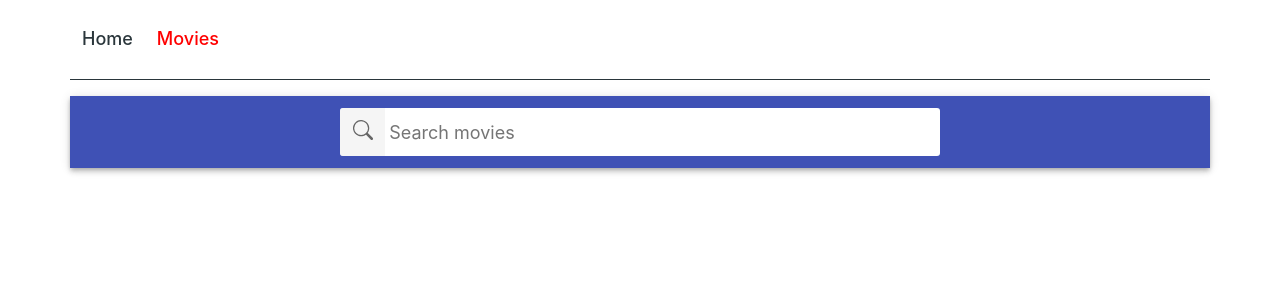
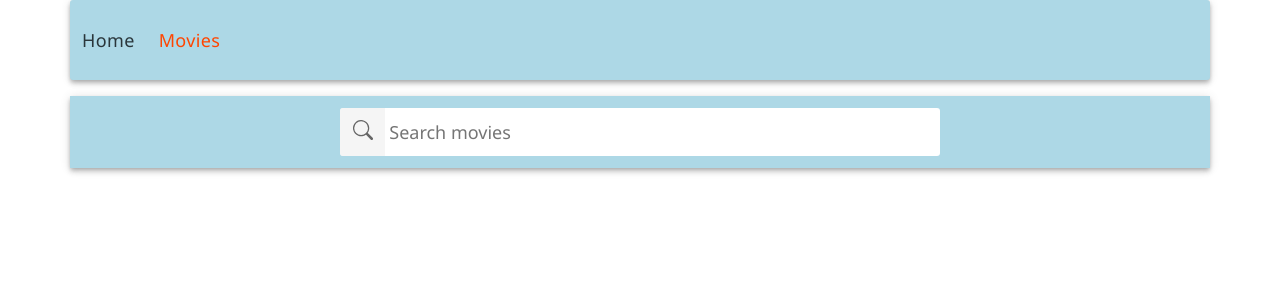
Before and after one commit to SergiusNahnoinyi/goit-react-hw-05-movies, a React (Create React App) app: page /movies in a window 1280 px wide. Shown: the top 300 px of the page. Built offline with nearby package versions, Linux system fonts and the light colour scheme.

Commit message:
Реализует нативные перменные браузера и сброс по селекторам тега

```diff
--- a/src/components/AppBar/AppBar.module.css
+++ b/src/components/AppBar/AppBar.module.css
@@ -4,5 +4,8 @@
   align-items: center;
   min-height: 80px;
   margin-bottom: 16px;
-  border-bottom: 1px solid #2a363b;
+  border-radius: 3px;
+  box-shadow: 0px 2px 4px -1px rgba(0, 0, 0, 0.2),
+    0px 4px 5px 0px rgba(0, 0, 0, 0.14), 0px 1px 10px 0px rgba(0, 0, 0, 0.12);
+  background-color: var(--secondary-background-color);
 }
--- a/src/components/Navigation/Navigation.module.css
+++ b/src/components/Navigation/Navigation.module.css
@@ -9,5 +9,5 @@
 
 .activeLink {
   composes: link;
-  color: red;
+  color: orangered;
 }
--- a/src/components/Searchbar/Searchbar.module.css
+++ b/src/components/Searchbar/Searchbar.module.css
@@ -12,7 +12,7 @@
   padding-top: 12px;
   padding-bottom: 12px;
   color: #fff;
-  background-color: #3f51b5;
+  background-color: var(--secondary-background-color);
   box-shadow: 0px 2px 4px -1px rgba(0, 0, 0, 0.2),
     0px 4px 5px 0px rgba(0, 0, 0, 0.14), 0px 1px 10px 0px rgba(0, 0, 0, 0.12);
 }
--- a/src/index.css
+++ b/src/index.css
@@ -1,13 +1,49 @@
-body {
-  margin: 0;
-  font-family: -apple-system, BlinkMacSystemFont, 'Segoe UI', 'Roboto', 'Oxygen',
-    'Ubuntu', 'Cantarell', 'Fira Sans', 'Droid Sans', 'Helvetica Neue',
-    sans-serif;
-  -webkit-font-smoothing: antialiased;
-  -moz-osx-font-smoothing: grayscale;
+:root {
+  --primary-text: 'Segoe UI';
+  --primary-font-size: 18px;
+  --primary-font-weight: 400;
+  --primary-line-height: 30px;
+  --primary-letter-spacing: 0.02em;
+
+  --primary-text-color: black;
+  --secondary-text-color: grey;
+  --accent-color: white;
+
+  --primary-background-color: white;
+  --secondary-background-color: lightblue;
 }
 
-code {
-  font-family: source-code-pro, Menlo, Monaco, Consolas, 'Courier New',
-    monospace;
+body {
+  font-family: var(--primary-text), -apple-system, BlinkMacSystemFont, 'Roboto',
+    'Oxygen', 'Ubuntu', 'Cantarell', 'Fira Sans', 'Droid Sans', 'Helvetica Neue',
+    sans-serif;
+  font-size: var(--primary-font-size);
+  font-weight: var(--primary-font-weight);
+  line-height: var(--primary-line-height);
+  letter-spacing: var(--primary-letter-spacing);
+  color: var(--primary-text-color);
+  background-color: var(--primary-background-color);
 }
+
+h1,
+h2,
+h3,
+ul,
+p {
+  margin-top: 0;
+  margin-bottom: 0;
+  padding-left: 0;
+  list-style: none;
+}
+
+a {
+  text-decoration: none;
+  display: block;
+  color: var(--primary-text-color);
+}
+
+img {
+  display: block;
+  max-width: 100%;
+  height: auto;
+}
```
